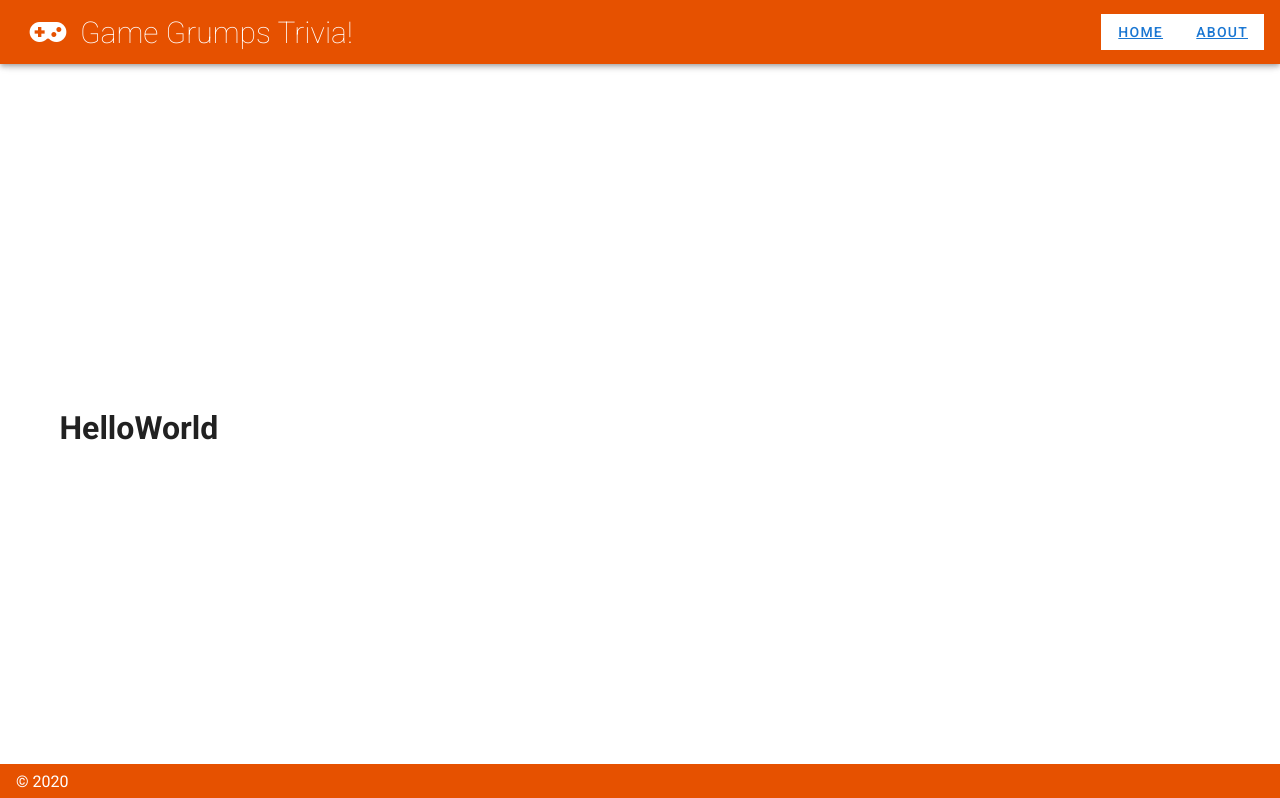
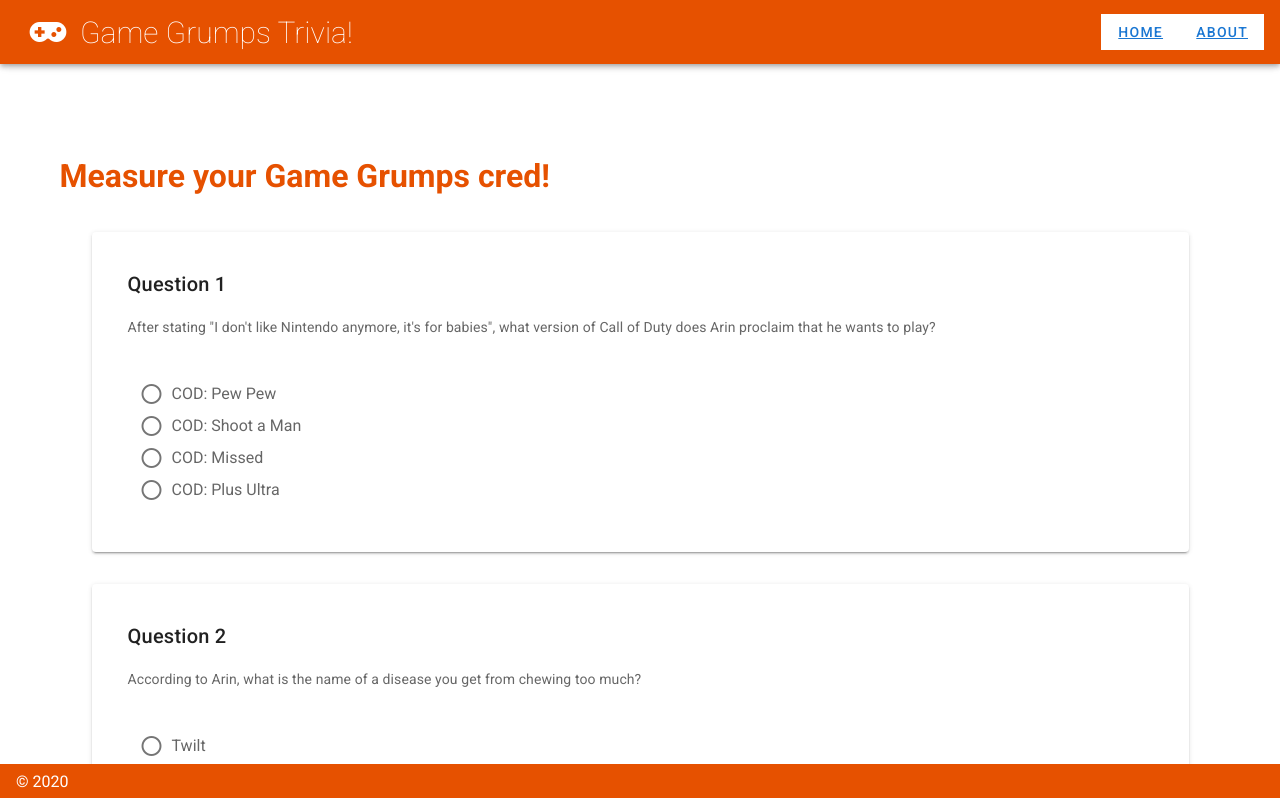
Before and after one commit to HopeEternal/GameGrumpsTrivia, a Vue app: page / in a window 1280 px wide. Shown: the top 798 px of the page. Built offline with nearby package versions, Linux system fonts and the light colour scheme.

Commit message:
Trivia Question logic completed

```diff
--- a/src/components/HelloWorld.vue
+++ b/src/components/HelloWorld.vue
@@ -1,6 +1,20 @@
 <template>
   <v-container>
-    <h1>HelloWorld</h1>
+    <h1 class="orange--text text--darken-4">Measure your Game Grumps cred!</h1>
+    <v-card v-for="(question, index) in questions" :key="index" class="pa-5 ma-8">
+      <v-card-title>Question {{index +1}}</v-card-title>
+      <v-card-text>{{question.question}}</v-card-text>
+      <v-card-actions>
+        <v-radio-group class="ms-5">
+          <v-radio
+            v-for="(answer, index) in question.answers"
+            :key="index"
+            :label="`${answer}`"
+            :value="index"
+          ></v-radio>
+        </v-radio-group>
+      </v-card-actions>
+    </v-card>
   </v-container>
 </template>
 
@@ -8,6 +22,38 @@
 export default {
   name: "HelloWorld",
 
-  data: () => ({})
+  data: () => ({
+    questions: [
+      {
+        category: "Quotes and Memes",
+        question:
+          "After stating \"I don't like Nintendo anymore, it's for babies\", what version of Call of Duty does Arin proclaim that he wants to play?",
+        answers: [
+          "COD: Pew Pew",
+          "COD: Shoot a Man",
+          "COD: Missed",
+          "COD: Plus Ultra"
+        ],
+        correct: "2",
+        source: "https://www.youtube.com/watch?v=f_fDKl0dHmA"
+      },
+      {
+        category: "Quotes and Memes",
+        question:
+          "According to Arin, what is the name of a disease you get from chewing too much?",
+        answers: ["Twilt", "Spoodles", "Sprankton", "Tamould"],
+        correct: "3",
+        source: "https://www.youtube.com/watch?v=xrbdfeva2bM"
+      },
+      {
+        category: "Quotes and Memes",
+        question:
+          "According to a Grumps bit, Ashman's life cleaned up after meeting which invented mega-man character?",
+        answers: ["Splashman", "Trashman", "Stashman", "Splashman"],
+        correct: "2",
+        source: "https://www.youtube.com/watch?v=uUILjiniT88"
+      }
+    ]
+  })
 };
 </script>
```
